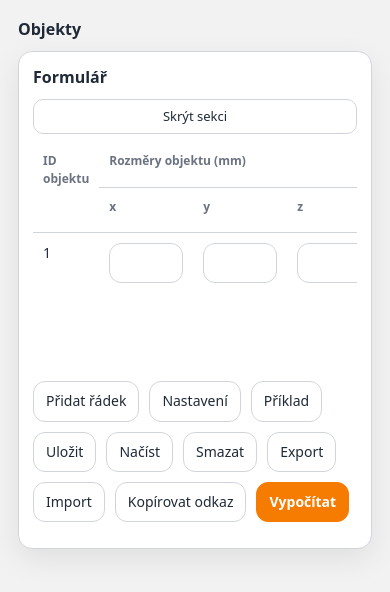
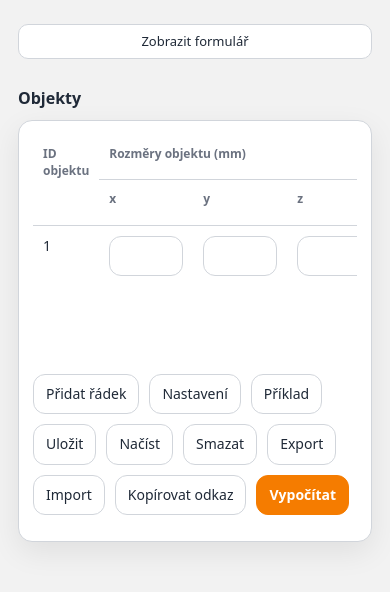
Before and after one commit to ondrej-kratochvil/sequential-printing, a PHP site: page / in a window 390 px wide. Shown: the part 76-668 px from the top of the page. Run offline with PHP 8.4, Linux system fonts and the light colour scheme.

Commit message:
Refactor mobile UI: hide full sections and add explicit toggles.
Co-authored-by: ondrej.kratochvil <ondrej.kratochvil@sensio.cz>

```diff
--- a/index.php
+++ b/index.php
@@ -637,7 +637,7 @@ header("Expires: 0");
 
 				$('#toggle_head').on('click', function () {
 					headEnabled = !headEnabled;
-					$('#head_controls').toggle(headEnabled);
+					$('#head_controls').css('display', headEnabled ? 'inline-flex' : 'none');
 					$(this).text(headEnabled ? 'Skrýt tiskovou hlavu' : 'Zobrazit tiskovou hlavu');
 					if (headEnabled) {
 						// Default: 2. instance (pokud existuje)
@@ -651,24 +651,29 @@ header("Expires: 0");
 				$('#head_prev').on('click', function () { if (selectedIdx !== null) setSelected(selectedIdx - 1); });
 				$('#head_next').on('click', function () { if (selectedIdx !== null) setSelected(selectedIdx + 1); });
 
-				// Mobil: po výpočtu nech otevřené jen souhrn + vizualizaci
+				// Mobil: po výpočtu schovej celé sekce (včetně nadpisu) a nech jen tlačítka
 				function applyMobileCollapse() {
 					const isSmall = window.matchMedia && window.matchMedia('(max-width: 720px)').matches;
 					const hasResult = document.querySelector('[data-has-result="1"]');
 					if (!isSmall || !hasResult) return;
-					document.querySelectorAll('.mobile-collapsible').forEach(sec => {
-						if (sec.dataset.keepOpen === '1') return;
-						sec.classList.add('is-collapsed');
-						const btn = sec.querySelector('.mobile-toggle');
-						if (btn) btn.textContent = 'Zobrazit sekci';
+					['#section_form', '#section_positions', '#section_json'].forEach(sel => {
+						const el = document.querySelector(sel);
+						if (el) el.classList.add('mobile-hidden');
 					});
 				}
 				applyMobileCollapse();
-				$(document).on('click', '.mobile-toggle', function(){
-					const sec = this.closest('.mobile-collapsible');
-					if (!sec) return;
-					sec.classList.toggle('is-collapsed');
-					this.textContent = sec.classList.contains('is-collapsed') ? 'Zobrazit sekci' : 'Skrýt sekci';
+				$(document).on('click', '.mobile-section-toggle', function(){
+					const target = this.getAttribute('data-target');
+					const el = target ? document.querySelector(target) : null;
+					if (!el) return;
+					const isHidden = el.classList.contains('mobile-hidden');
+					if (isHidden) {
+						el.classList.remove('mobile-hidden');
+						this.textContent = 'Skrýt sekci';
+					} else {
+						el.classList.add('mobile-hidden');
+						this.textContent = 'Zobrazit sekci';
+					}
 				});
 			});
 		</script>
@@ -750,7 +755,7 @@ header("Expires: 0");
 				overflow: hidden;
 				margin: 0 auto;
 			}
-			#tiskova_podlozka .overlay { position: absolute; inset: 0; pointer-events: none; z-index: 1; }
+			#tiskova_podlozka .overlay { position: absolute; inset: 0; pointer-events: none; z-index: 10; }
 			#tiskova_podlozka .rod {
 				position: absolute;
 				left: 0;
@@ -829,10 +834,12 @@ header("Expires: 0");
 			#io_text { width: 100%; min-height: 220px; }
 			#tiskova_podlozka .instance small { opacity: 0.9; font-weight: 600; }
 
-			/* Mobile: po výpočtu schovej sekundární sekce */
+			/* Mobile: po výpočtu schovej sekundární sekce (celá sekce včetně nadpisu) */
+			.mobile-section-toggle { display: none; }
 			@media (max-width: 720px) {
-				.mobile-collapsible.is-collapsed .mobile-content { display: none; }
-				.mobile-collapsible .mobile-toggle { width: 100%; justify-content: center; }
+				.mobile-section-toggle { display: inline-flex; width: 100%; justify-content: center; margin: 10px 0; }
+				.mobile-section { display: block; }
+				.mobile-hidden { display: none !important; }
 			}
 
 			#json_textarea {
@@ -854,14 +861,11 @@ header("Expires: 0");
 				<div class="sub">Výpočet rozložení instancí pro sekvenční tisk</div>
 			</div>
 
+		<button id="toggle_section_form" class="ghost small mobile-section-toggle" type="button" data-target="#section_form">Zobrazit formulář</button>
+		<div id="section_form" class="mobile-section">
 		<h2>Objekty</h2>
 
-		<form method="get" action="./index.php" class="card mobile-collapsible" data-keep-open="0">
-			<div class="toolbar" style="margin: 0 0 8px;">
-				<h2 style="margin:0; flex:1;">Formulář</h2>
-				<button class="small ghost mobile-toggle" type="button">Skrýt sekci</button>
-			</div>
-			<div class="mobile-content">
+		<form method="get" action="./index.php" class="card">
 			<div class="table-wrap">
 			<table id="objekty">
 				<tr>
@@ -928,8 +932,8 @@ if (!empty($pocet_instanci_objektu)) {
 			  <button class="primary" type="submit">Vypočítat</button>
 				<span id="local_status" style="color: var(--muted); font-weight: 600; align-self: center;"></span>
 			</div>
-			</div>
 		</form>
+		</div>
 
 		<div id="io_modal" class="modal" hidden="hidden">
 			<div class="panel">
@@ -1051,13 +1055,9 @@ if (!empty($zbyva_v_ose_X) or $zbyva_v_ose_Y) {
 if (!empty($pos)) {
 ?>
 		<div class="layout" style="margin-top: 14px;">
-			<div class="card mobile-collapsible" data-keep-open="0">
-				<div class="toolbar" style="margin: 0 0 8px;">
-					<h2 style="margin:0; flex:1;">Pozice instancí</h2>
-					<button class="small ghost mobile-toggle" type="button">Skrýt sekci</button>
-				</div>
-
-			<div class="mobile-content">
+			<button id="toggle_section_positions" class="ghost small mobile-section-toggle" type="button" data-target="#section_positions">Zobrazit pozice instancí</button>
+			<div id="section_positions" class="card mobile-section">
+				<h2>Pozice instancí</h2>
 			<div class="table-wrap">
 			<table>
 				<tr>
@@ -1093,14 +1093,13 @@ if (!empty($pos)) {
 			</table>
 			</div>
 			</div>
-			</div>
 
 		<div class="bed-wrap">
 			<div class="card">
 				<div class="toolbar" style="margin: 0 0 8px;">
 					<h2 style="margin:0; flex:1;">Vizualizace</h2>
 					<button id="toggle_head" class="small ghost" type="button">Zobrazit tiskovou hlavu</button>
-					<span id="head_controls" style="display:none; gap:6px;">
+					<span id="head_controls" style="display:none; gap:6px; align-items:center;">
 						<button id="head_prev" class="small ghost" type="button" title="Předchozí instance">←</button>
 						<button id="head_next" class="small ghost" type="button" title="Další instance">→</button>
 					</span>
@@ -1151,18 +1150,14 @@ if (!empty($pos)) {
 				<div id="instance_details" style="margin-top: 10px; color: var(--muted); font-size: 13px; white-space: pre-wrap;"></div>
 			</div>
 
-			<div class="card mobile-collapsible" data-keep-open="0">
-				<div class="toolbar" style="margin: 0 0 8px;">
-					<h2 style="margin:0; flex:1;">JSON</h2>
-					<button class="small ghost mobile-toggle" type="button">Skrýt sekci</button>
-				</div>
-				<div class="mobile-content">
+			<button id="toggle_section_json" class="ghost small mobile-section-toggle" type="button" data-target="#section_json">Zobrazit JSON</button>
+			<div id="section_json" class="card mobile-section">
+				<h2>JSON</h2>
 				<div class="toolbar" style="margin: 0 0 8px;">
 					<button id="copy_json" class="small" type="button">Kopírovat JSON</button>
 					<button id="download_json" class="small" type="button">Stáhnout JSON</button>
 				</div>
 				<textarea id="json_textarea" readonly="readonly"><?php echo($datova_veta_json);?></textarea>
-				</div>
 			</div>
 		</div>
 		</div>
```
